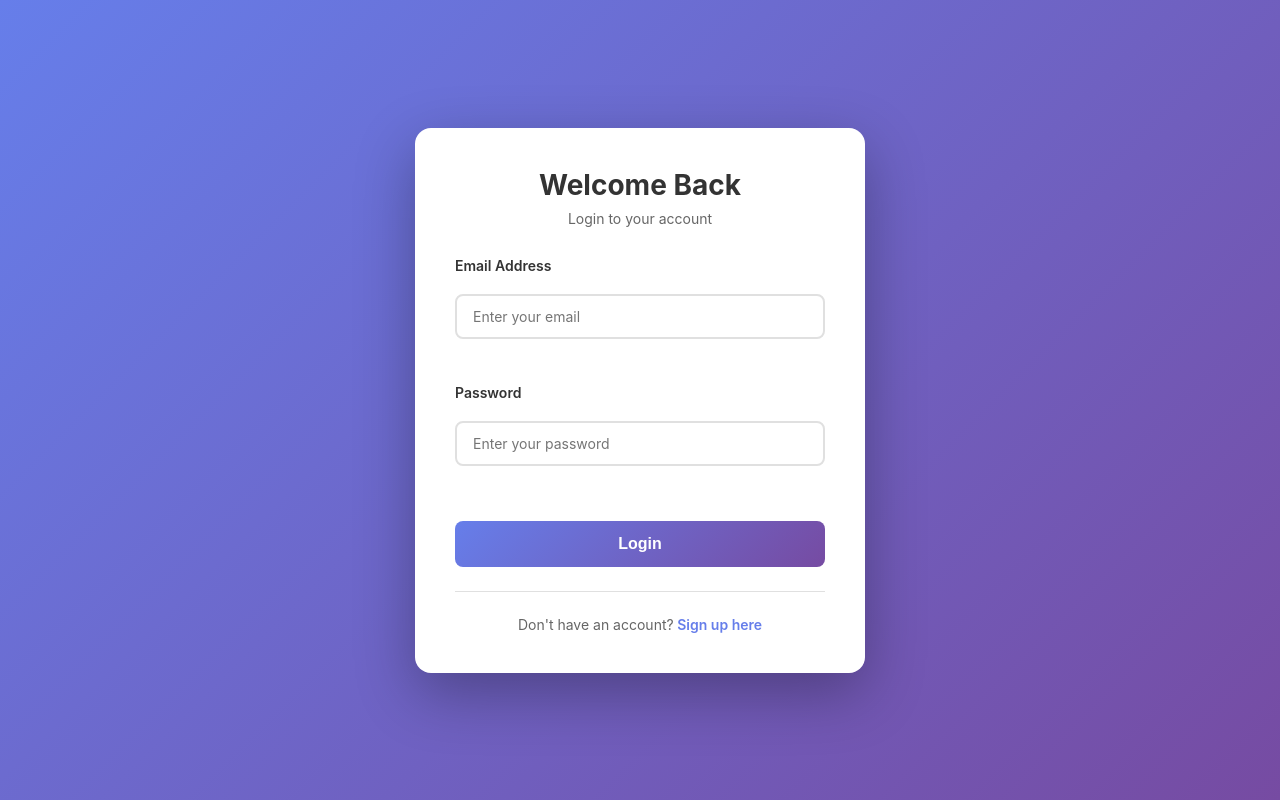
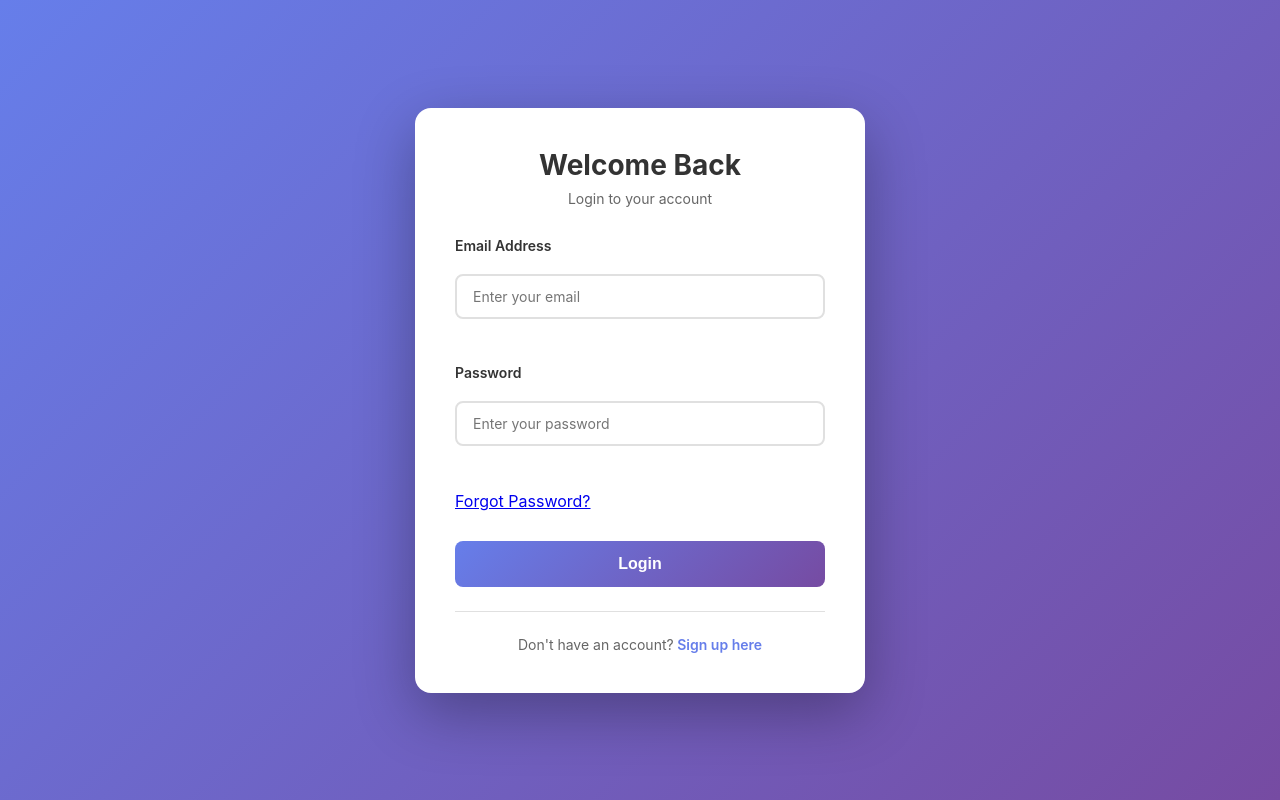
Before and after one commit to Aryankaushik541/mern-review-system, a React (Create React App) app in the folder client/: page /login in a window 1280 px wide. Built offline with nearby package versions, Linux system fonts and the light colour scheme.

Commit message:
Add forgot password link to Login page

```diff
--- a/client/src/pages/Login.js
+++ b/client/src/pages/Login.js
@@ -97,6 +97,10 @@ function Login() {
             />
           </div>
 
+          <div className="forgot-password-link">
+            <Link to="/forgot-password">Forgot Password?</Link>
+          </div>
+
           <button
             type="submit"
             className="auth-button"
```
